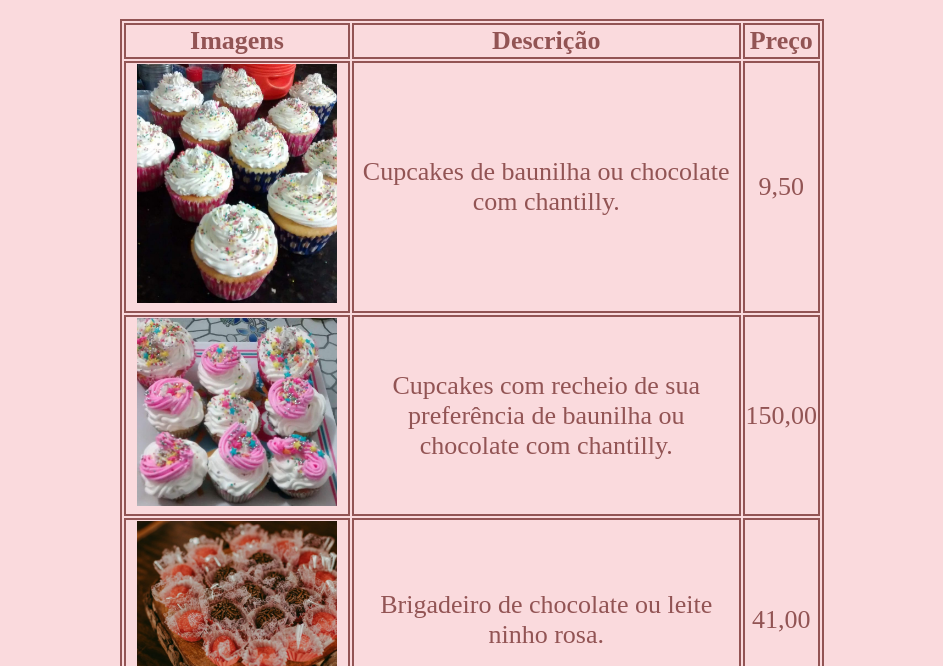
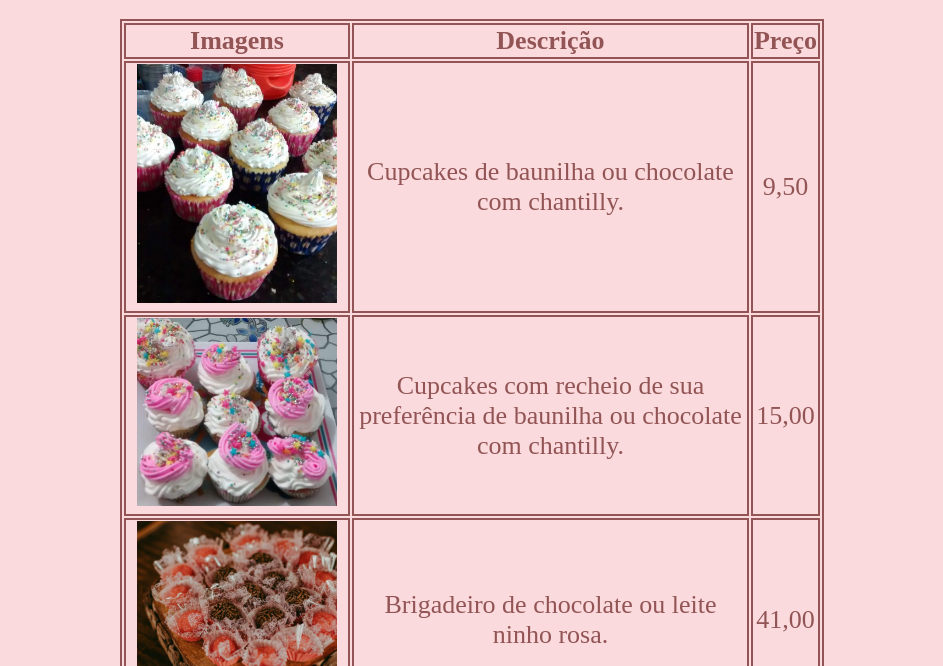
Before and after one commit to natalimarques2006-blip/CM-lembrancinhas, a plain HTML site: page versao pornta/tabela3.html in a window 1280 px wide. Shown: the part 134-800 px from the top of the page, without its empty margins (168-1111 px from the left). Drawn offline with Linux system fonts and the light colour scheme.

Commit message:
Update tabela3.html

```diff
--- a/versao pornta/tabela3.html
+++ b/versao pornta/tabela3.html
@@ -99,7 +99,7 @@
           <tr>
              <td><img src="fotos/doce1.jpg" alt="doce" width="200px"></td>
              <td>Cupcakes com recheio de sua preferência de baunilha ou chocolate com chantilly.</td>
-               <td>150,00</td>
+               <td>15,00</td>
           </tr>
 
           <tr>
```
